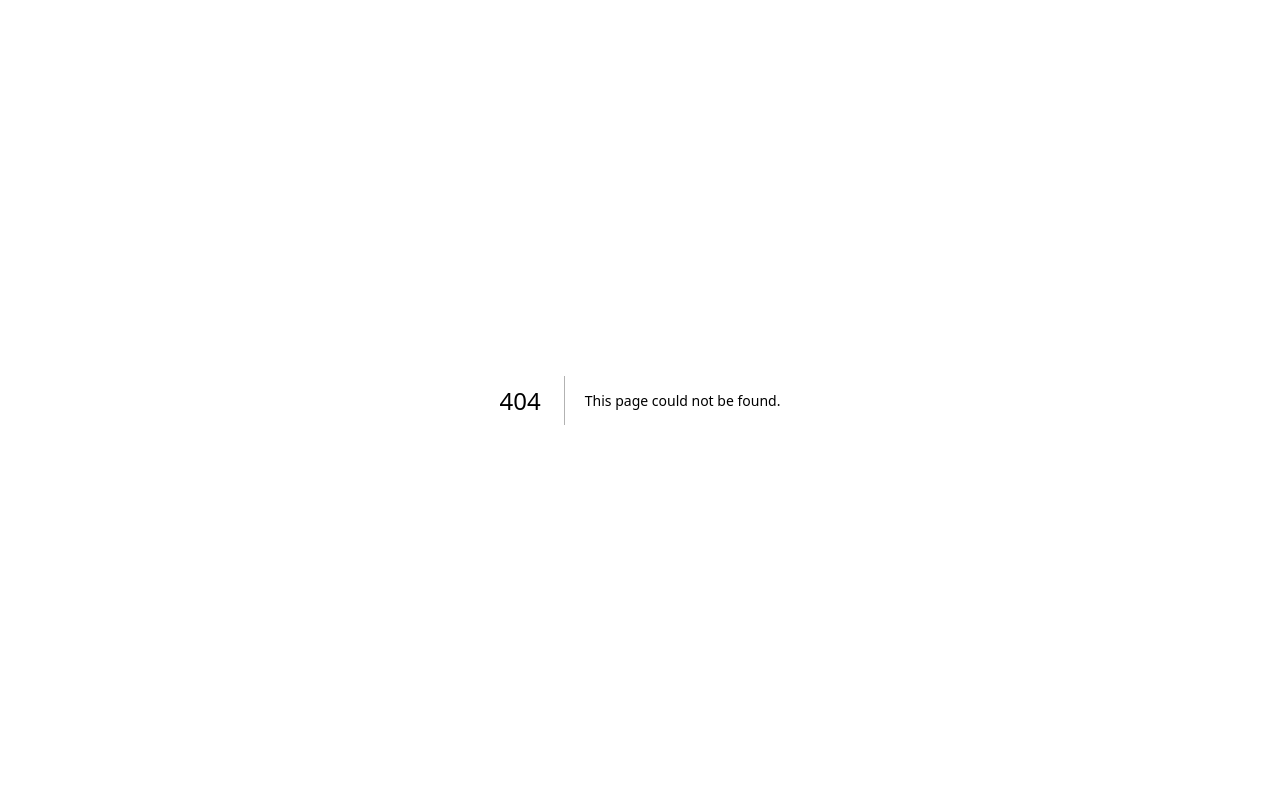
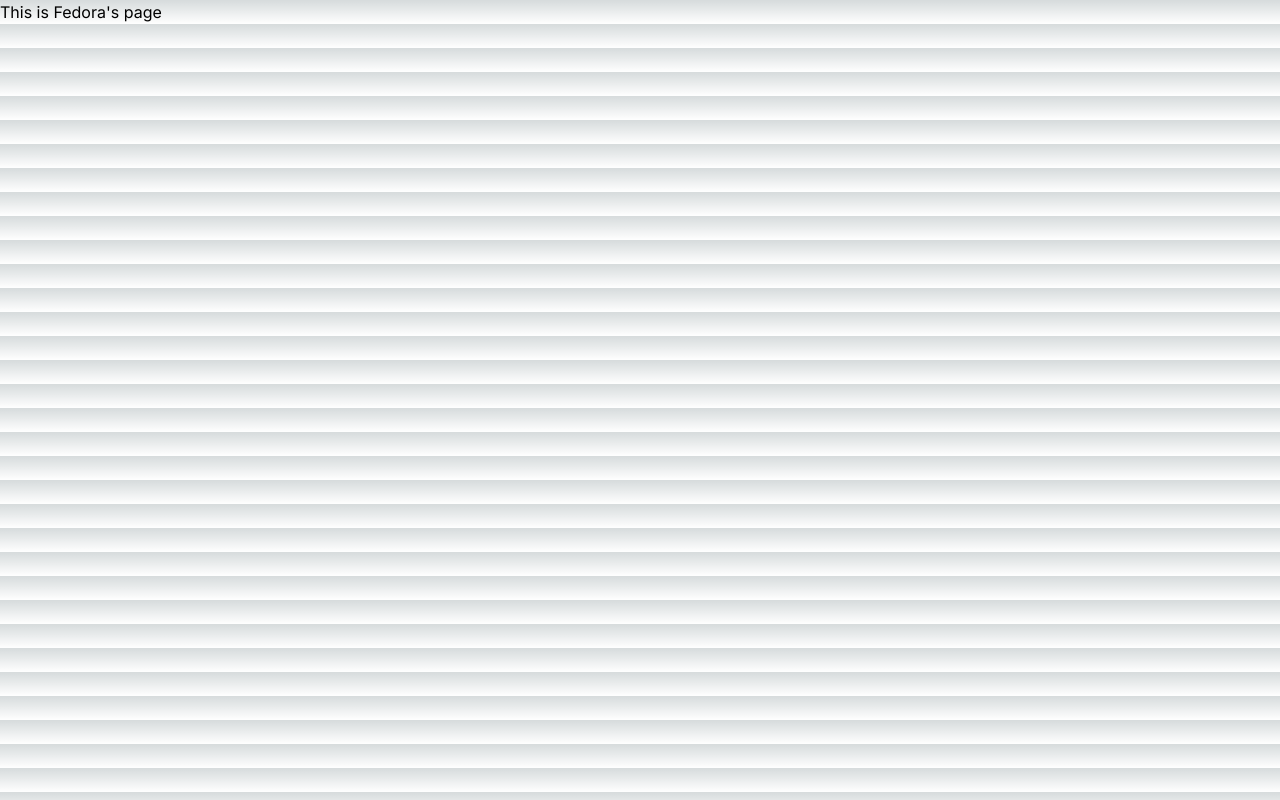
Before and after one commit to CodeLab-set09/project-game, a Next.js app: page /Fedora in a window 1280 px wide. Before the commit this address had no page. Built offline with nearby package versions, Linux system fonts and the light colour scheme.

Commit message:
first push

```diff
--- /dev/null
+++ b/app/Fedora/page.tsx
@@ -0,0 +1,7 @@
+import React from "react";
+
+const Page = () => {
+  return <div>This is Fedora's page</div>;
+};
+
+export default Page;
```
